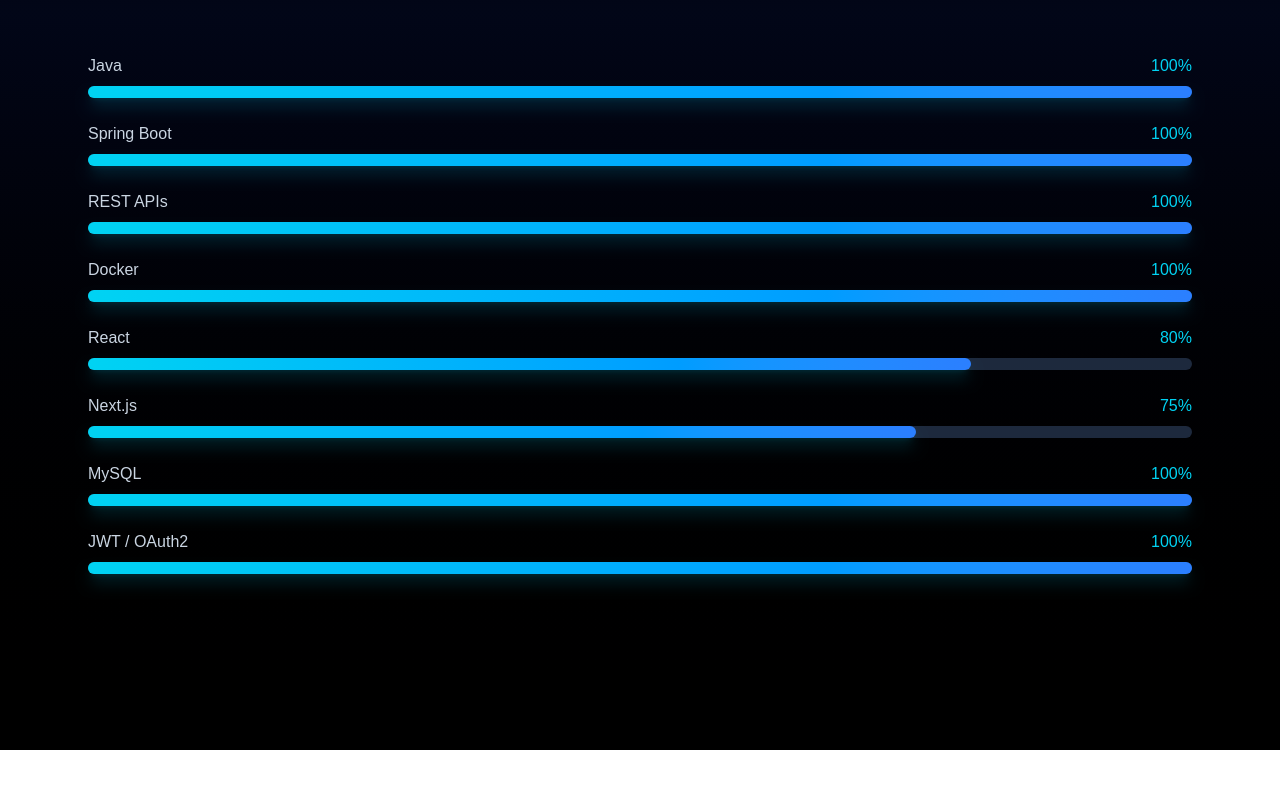
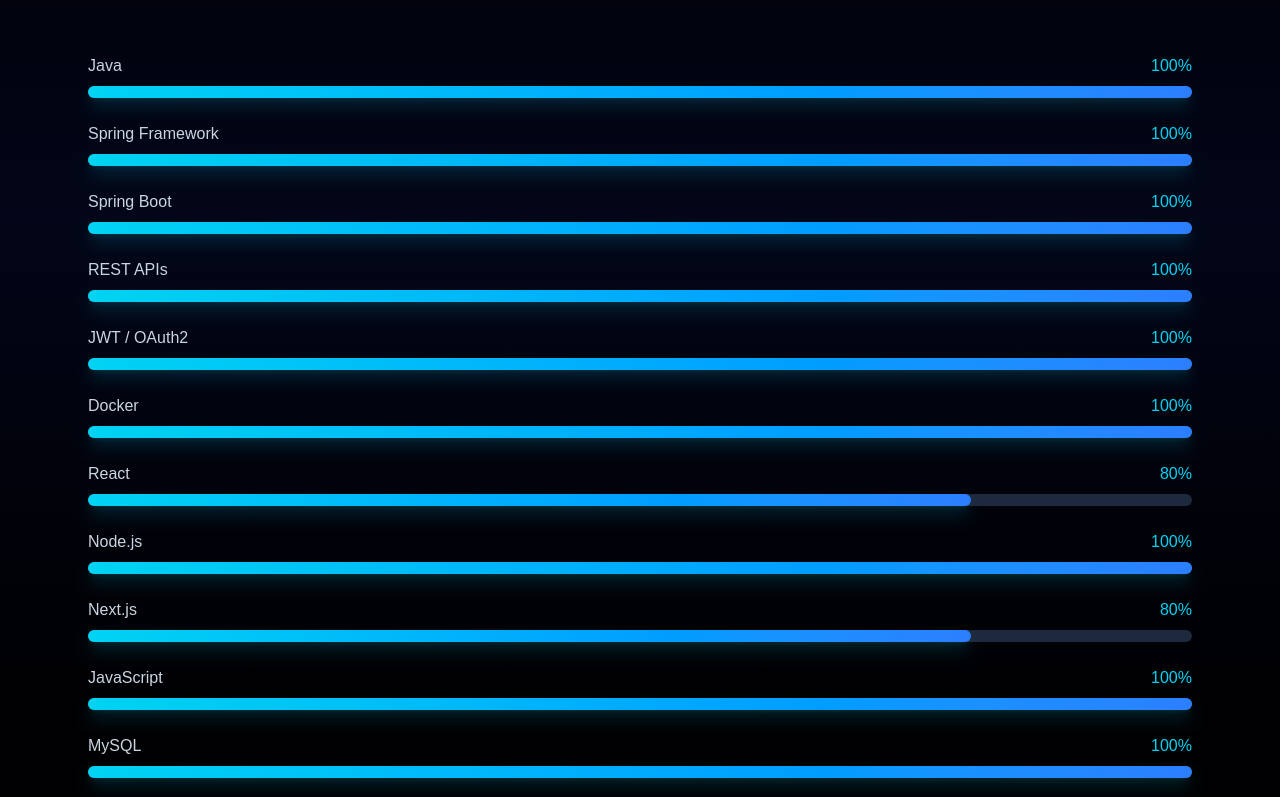
Before and after one commit to Claitonok/portfolio, a Next.js app: page /sobre in a window 1280 px wide. Shown: the part 723-1520 px from the top of the page. Before the commit the page ends 1473 px from the top, so only its background shows below. Built offline with nearby package versions, Linux system fonts and the light colour scheme.

Commit message:
add level

```diff
--- a/app/page.tsx
+++ b/app/page.tsx
@@ -3,7 +3,7 @@
 
 export default function Home() {
   return (
-    <main className="bg-linear-to-b from-slate-950 via-slate-900 to-slate-950 text-white min-h-screen">
+    <main className="min-h-screen">
       <NavbarHome />
       <Hero />
     </main>
--- a/app/sobre/page.tsx
+++ b/app/sobre/page.tsx
@@ -6,13 +6,19 @@
 
 const skills = [
   { name: "Java", level: 100 },
+  {name: "Spring Framework", level: 100 },
   { name: "Spring Boot", level: 100 },
   { name: "REST APIs", level: 100 },
+  { name: "JWT / OAuth2", level: 100 },
   { name: "Docker", level: 100 },
   { name: "React", level: 80 },
-  { name: "Next.js", level: 75 },
+  {name: "Node.js", level: 100 },
+  { name: "Next.js", level: 80 },
+  {name: "JavaScript", level: 100 },
   { name: "MySQL", level: 100 },
-  { name: "JWT / OAuth2", level: 100 },
+  {name: "PostgreSQL", level: 100 },
+  {name: "PHP", level: 100 },
+  {name: "Laravel", level: 100 },
 ];
 
 export default function Sobre() {
```
Also changed, not shown: 1 other file (tests, documents, lock files or other folders).
